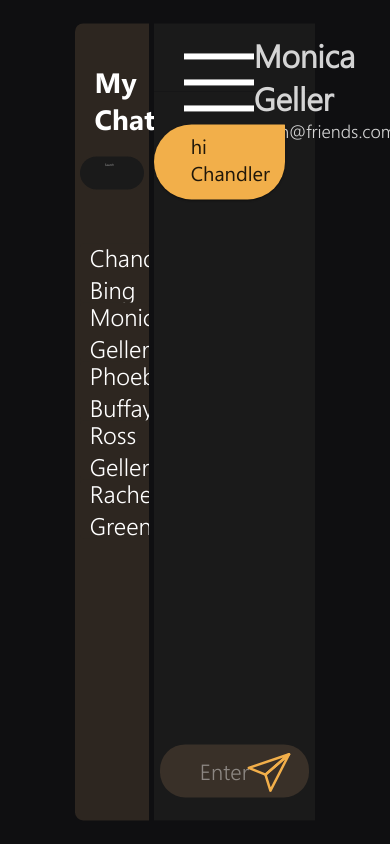
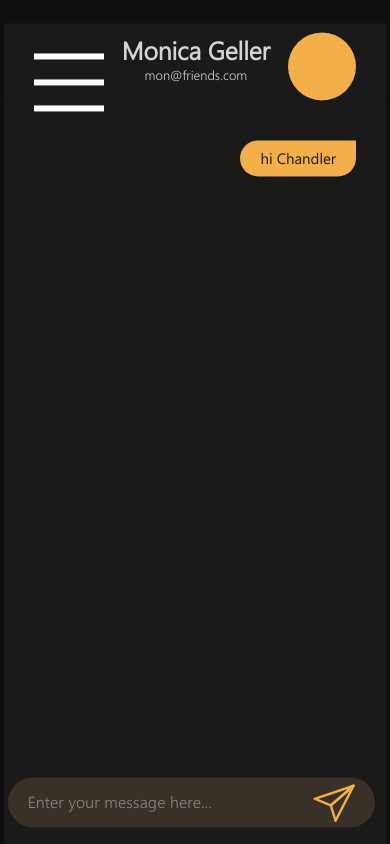
Before and after one commit to AshishS-1123/React-Chat-App, a React (Create React App) app: page /chats in a window 390 px wide. Built offline with nearby package versions, Linux system fonts and the light colour scheme; what reactfire would draw is missing.

Commit message:
Partial responsiveness

```diff
--- a/public/index.html
+++ b/public/index.html
@@ -3,7 +3,7 @@
   <head>
     <meta charset="utf-8" />
     <link rel="icon" href="%PUBLIC_URL%/favicon.ico" />
-    <meta name="viewport" content="width=device-width, initial-scale=1" />
+    <meta name="viewport" content="width=device-width, initial-scale=1.0, maximum-scale=1.0, user-scalable=no" />
     <meta name="theme-color" content="#000000" />
     <meta
       name="description"
@@ -11,11 +11,6 @@
     />
     <link rel="apple-touch-icon" href="%PUBLIC_URL%/logo192.png" />
     <link rel="stylesheet" href="/css/fonts.css">
-    <!--
-    <link rel="stylesheet" href="/css/materialize.min.css">
-      manifest.json provides metadata used when your web app is installed on a
-      user's mobile device or desktop. See https://developers.google.com/web/fundamentals/web-app-manifest/
-    -->
     <link rel="manifest" href="%PUBLIC_URL%/manifest.json" />
     <title>React App</title>
   </head>
--- a/src/components/chats/InputForm.css
+++ b/src/components/chats/InputForm.css
@@ -1,28 +1,29 @@
 #InputForm__form {
-	width: 41.4583vw;
-	height: 6.2037vh;
+	width: 795.99936px;
+	height: 60.424038px;
 
 	position: fixed;
-	bottom: 2.78vh;
+	bottom: 27.0772px;
 }
 
 #InputForm__formcontrol {
-	width: 38.31247vw;
-	height: 6.2037vh;
+	width: 735.599424px;
+	height: 60.424038px;
 	margin: 0 auto !important;
 
 	display: flex;
 	flex-direction: row;
 	justify-content: space-between;
+	align-items: center;
 
 	background: #393028 !important;
 
-	border-radius: 3vh;
+	border-radius: 29.22px;
 }
 
 .MuiInput-formControl {
 	width: 80%;
-	height: 5.2vh;
+	height: 50.648px;
 }
 
 #InputForm__input {
@@ -34,7 +35,7 @@
 }
 
 #InputForm__button {
-	height: 6.2037vh;
+	height: 60.424038px;
 	margin: 0px;
 	padding: 0px;
 	box-shadow: none;
@@ -42,9 +43,33 @@
 
 .MuiIconButton-root {
 	background: rgba(0, 0, 0, 0) !important;
-	right: 1vh; bottom: 0.5vh;
+	right: 9.74px; bottom: 4.87px;
 }
 
 #InputForm__sendicon {
-	height: 6.2037vh;
+	height: 60.424038px;
 }
+
+@media only screen and (max-width : 792px) {
+	#InputForm__input {
+		font-size: 16px;
+		height: 50px;
+	}
+
+	#InputForm__form {
+		width: 98%;
+		bottom: -2vh;
+	}
+	#InputForm__formcontrol {
+		width: 98%;
+		height: 50px;
+	}
+	#InputForm__input {
+		margin-top: 0px;
+		padding-left: 20px;
+	}
+	#InputForm__sendicon {
+		height: 50px;
+	}
+
+}
--- a/src/components/chats/MessageList.css
+++ b/src/components/chats/MessageList.css
@@ -1,7 +1,7 @@
 #MessageList__container {
-	width: 41.4583vw;
+	min-width: 795.983px;
 	min-height: 82.4444vh;
-	padding-top: 4vh;
+	padding-top: 38.96px;
 
 	display: flex;
 	flex-direction: column;
@@ -31,3 +31,27 @@
 	border-top-left-radius: 500px !important;
 	align-self: flex-end;
 }
+
+@media only screen and (max-width : 1175px) {
+	#MessageLsist__container {
+		min-width: 0px;
+		width: 98vw !important;
+	}
+
+	.MessageList__card {
+		padding: 8px 20px 8px 20px;
+		font-size: 18px;
+	}
+}
+
+@media only screen and (max-width : 792px) {
+	#MessageList__container {
+		min-width: 0px;
+		width: 98vw !important;
+		height: 100vh !important;
+		margin: 0px;
+	}
+	.MessageList__card {
+		font-size: 15px;
+	}
+}
--- a/src/components/layout/ChatPage/ChatContainer.css
+++ b/src/components/layout/ChatPage/ChatContainer.css
@@ -1,6 +1,15 @@
 .ChatContainer__div {
-	width: 41.4583vw;
+	min-width: 795.983px;
 	margin-left: 5px;
 
 	float: left;
 }
+
+@media only screen and (max-width : 792px) {
+	.ChatContainer__div {
+		min-width: 0px;
+		width: 98vw;
+		margin: 0px;
+		height: 100vh !important;
+	}
+}
--- a/src/components/layout/ChatPage/ChatContainer.jsx
+++ b/src/components/layout/ChatPage/ChatContainer.jsx
@@ -29,5 +29,3 @@ function ChatContainer(props) {
 }
 
 export default ChatContainer
-
-//<InputForm messages={messages} setMessages={setMessages} />
--- a/src/components/layout/ChatPage/ChatList.css
+++ b/src/components/layout/ChatPage/ChatList.css
@@ -1,11 +1,12 @@
 .ChatList__div {
-	width: 19.0104vw;
-	height: 94.4444vh;
+	min-width: 364.8px;
+	min-height: 94.4444vh;
+	overflow: visible !important;
 
 	float: left;
 	background: #2d2620;
 
-	border-radius: 2.0833vw 0 0 2.0833vw;
+	border-radius: 39.99936px 0 0 39.99936px;
 }
 
 .ChatList__heading {
@@ -18,15 +19,15 @@
 }
 
 .ChatList__searchbar {
-	width: 16.3541vw;
-	height: 3.9814vh;
+	width: 288.93px;
+	height: 38.778836px;
 
 	background: #1a1a1a;
 
-	border-radius: 2vh;
+	border-radius: 19.48px;
 
 	font-family: "Light";
-	font-size: 0.85vw;
+	font-size: 15.36px;
 	color: rgba(255, 255, 255, 0.94);
 
 	box-sizing: border-box;
@@ -35,13 +36,13 @@
 }
 
 .ChatList__card {
-	height: 7vh;
-	width: calc(100% - 1.32815vw);
+	height: 68.18px;
+	width: 339.3px;
 
   display: flex;
   align-items: center;
 
-	margin-left: 1.32815vw;
+	margin-left: 25.5008px;
 
 	background: #2d2620 !important;
 	color: white !important;
@@ -49,8 +50,8 @@
 }
 
 .ChatList__pic {
-	height: 3.125vw;
-	width: 3.125vw;
+	height: 60px;
+	width: 60px;
 
 	background: #f2af4a;
 
@@ -61,5 +62,11 @@
 	margin-left: 10px;
 
 	font-family: "Semilight";
-	font-size: 24px;
+	font-size: 21px;
 }
+
+@media only screen and (max-width : 1175px) {
+	.ChatList__div {
+		display: none;
+	}
+}
--- a/src/components/layout/ChatPage/ChatList.jsx
+++ b/src/components/layout/ChatPage/ChatList.jsx
@@ -11,7 +11,7 @@ function ChatList(props) {
 	}
 
 	return (
-		<div className='ChatList__div collection'>
+		<div className='ChatList__div'>
 			<h1 className='ChatList__heading'>My Chats</h1>
 			<div className='ChatList__searchbar'>Search</div>
 			{chat_list_items.map((item) => {
--- a/src/components/layout/ChatPage/SenderHeader.css
+++ b/src/components/layout/ChatPage/SenderHeader.css
@@ -1,5 +1,6 @@
 .SenderHeader__container {
-  height: 8vh;
+  height: 77.92px;
+  min-width: 795.983px;
 
   background: #1a1a1a;
 
@@ -43,13 +44,27 @@
 }
 
 .SenderHeader__pic {
-  margin: 0.9vh 0 0.9vh 0;
+  margin: 8.766px 0 8.766px 0;
   margin-right: 30px;
 
-  height: 7vh;
-  width: 7vh;
+  height: 68.18px;
+  width: 68.18px;
 
   background: #f2af4a;
 
   border-radius: 50%;
 }
+
+@media only screen and (max-width : 792px) {
+  .SenderHeader__container {
+    min-width: 0px;
+    width: 98vw;
+  }
+  .SenderHeader__sendername {
+    font-size:25px;
+  }
+
+  .SenderHeader__senderemail {
+    font-size: 13px;
+  }
+}
```
